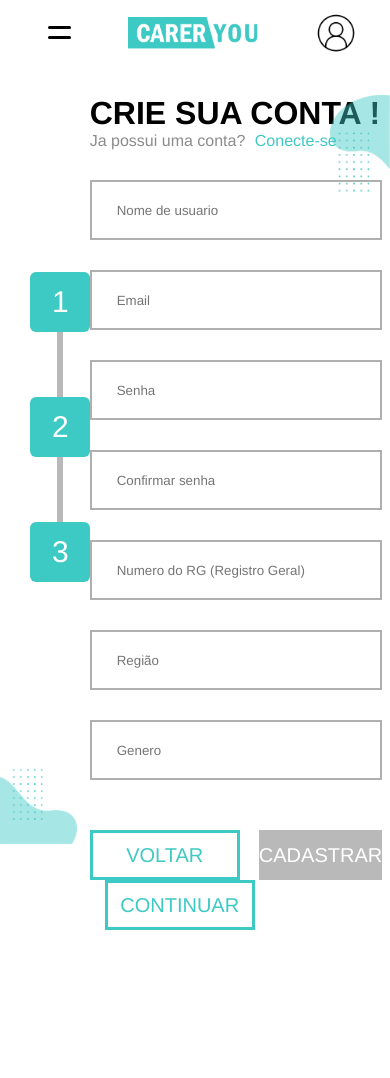
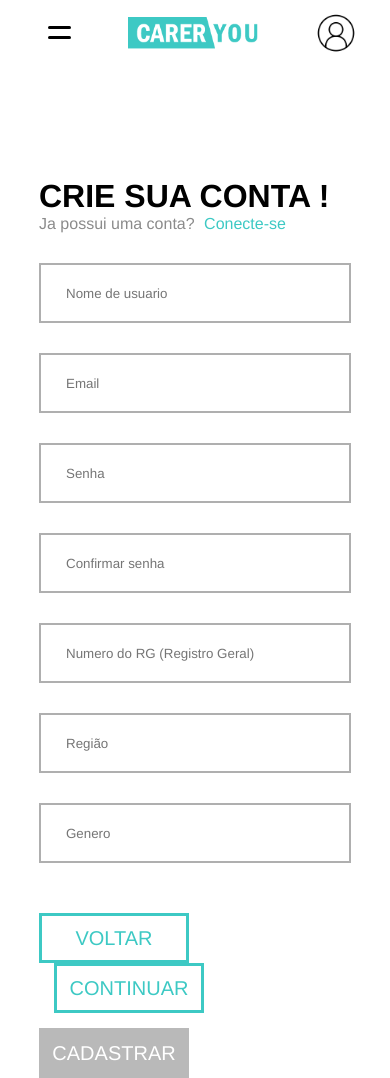
Before and after one commit to CesarMancioSilva/CarerYou, a PHP site: template MVC/View/cadastro.html in a window 390 px wide. Before the commit the page ends 930 px from the top, so only its background shows below. Run offline with PHP 8.4, Linux system fonts and the light colour scheme; the template is opened without the code that fills it, so the values that code supplies are empty.

Commit message:
responsive

```diff
--- a/MVC/View/assets/css/Nav-scadastro.css
+++ b/MVC/View/assets/css/Nav-scadastro.css
@@ -8,7 +8,7 @@ body{
     font-family: 'Franklin Gothic Medium', 'Arial Narrow', Arial, sans-serif;
 }
 body{
-    max-width: 1360px;
+
     background-color: rgb(255, 255, 255);
 }
 nav{
--- a/MVC/View/assets/css/cadastro.css
+++ b/MVC/View/assets/css/cadastro.css
@@ -42,6 +42,7 @@ nav{
     top:0;
     right:0;
     position:absolute;
+    z-index: -10;
  }
  .cadastro{
     height:calc(90% - 95px);
@@ -51,7 +52,7 @@ nav{
     background:;
     position:absolute;
     display: flex;
-    top:2b0%;
+    top:20%;
  }
  .column-passos{
      height: 100%;
@@ -84,7 +85,11 @@ nav{
  .cadastro-form-div{
      width:100%;
      height:100%;
-     background:;
+
+     padding-top: 3%;
+ }
+ .input-side{
+     display: block;
  }
  .cadastro-form-div .input-side .titulo{
     width:100%;
@@ -111,6 +116,7 @@ nav{
      justify-content: space-between;
 
 }
+
 .cadastro-nav button{
     width:150px;
     height: 50px;
@@ -199,4 +205,33 @@ nav{
     width: 100%;
     padding-left:0px ;
     }
+    .column-passos{
+        display: none;
+    }
+    .cadastro{
+
+        width:80%;
+        left:10%;
+        right:16%;
+
+     }
+     .pngLeft{
+        display: none;
+
+     }
+     .pngRight{
+        display: none;
+      }
+
 }
+@media(max-width:610px){
+    .cadastro-form-div .cadastro-nav .cadastrar{
+        margin-top: 15px;
+
+    }
+    .cadastro-form-div .cadastro-nav{
+        display: block;
+
+   }
+
+}
--- a/MVC/View/assets/css/home.css
+++ b/MVC/View/assets/css/home.css
@@ -5,7 +5,7 @@
     font-family: 'Franklin Gothic Medium', 'Arial Narrow', Arial, sans-serif;
 }
 body{
-    max-width: 1360px;
+
     background-color: rgb(255, 255, 255);
 }
 #espaço{
```
